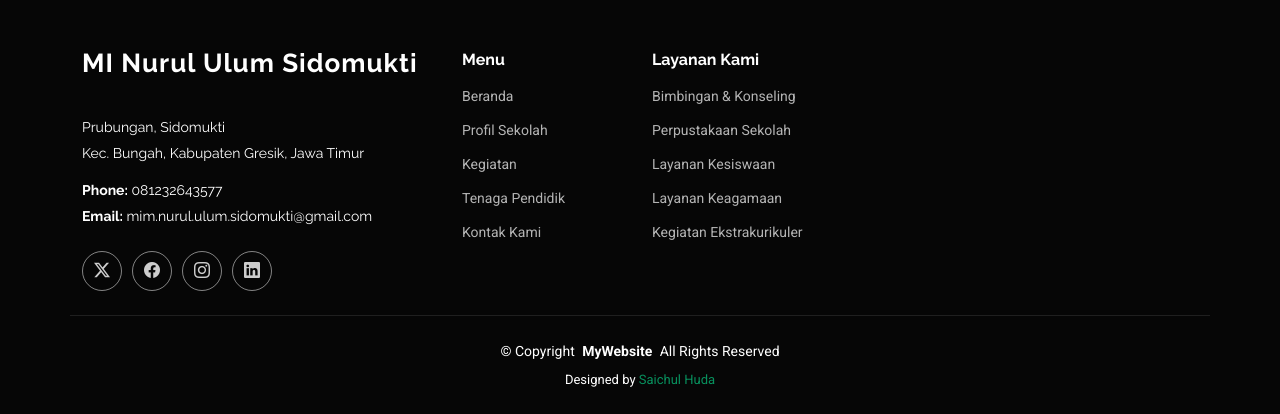
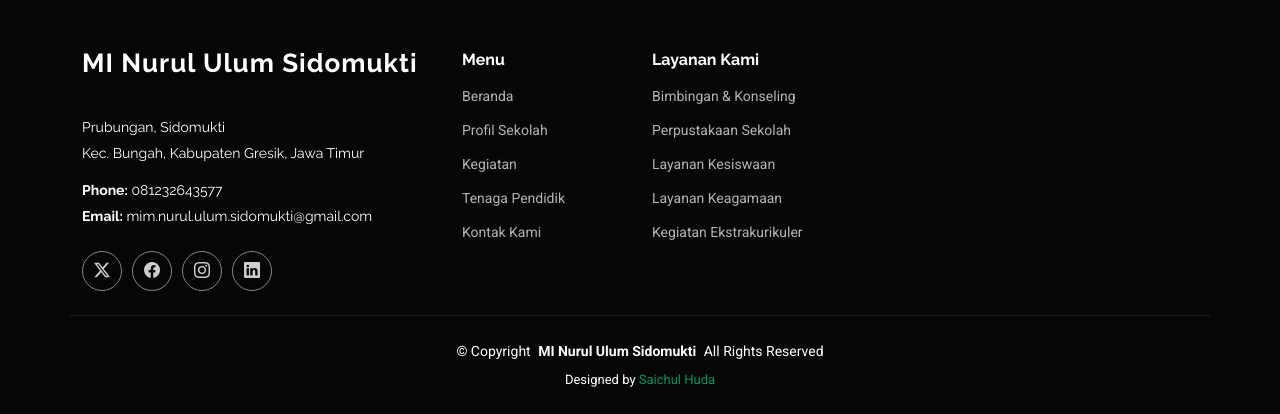
Before and after one commit to SaichulHuda95/mi_sidomukti, a PHP site: page /index.php in a window 1280 px wide. Shown: the part 4399-4813 px from the top of the page. Run offline with PHP 8.4, Linux system fonts and the light colour scheme.

Commit message:
update footer

```diff
--- a/footer.php
+++ b/footer.php
@@ -48,7 +48,7 @@
     <div class="container copyright text-center mt-4">
         <p>
             © <span>Copyright</span>
-            <strong class="px-1 sitename">MyWebsite</strong>
+            <strong class="px-1 sitename">MI Nurul Ulum Sidomukti</strong>
             <span>All Rights Reserved</span>
         </p>
         <div class="credits">
```
